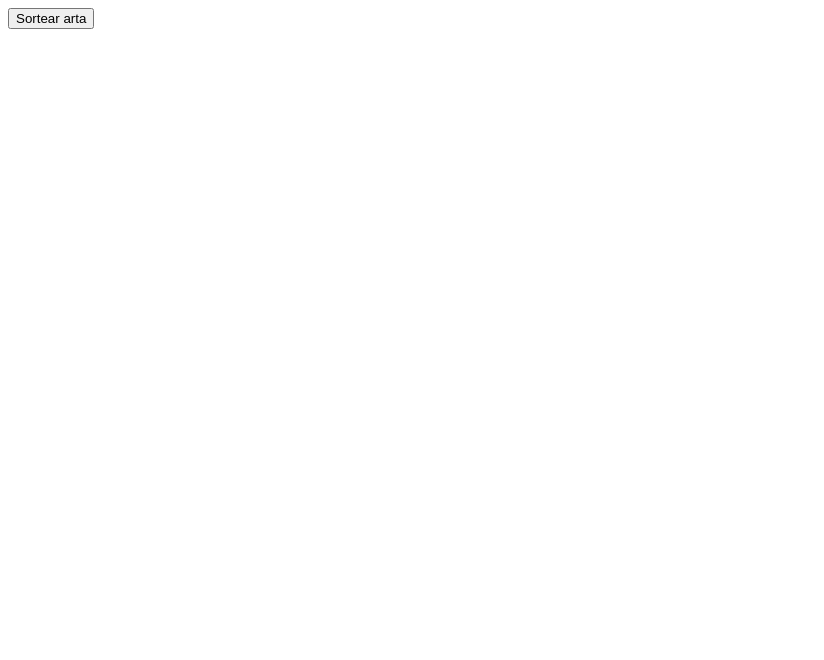
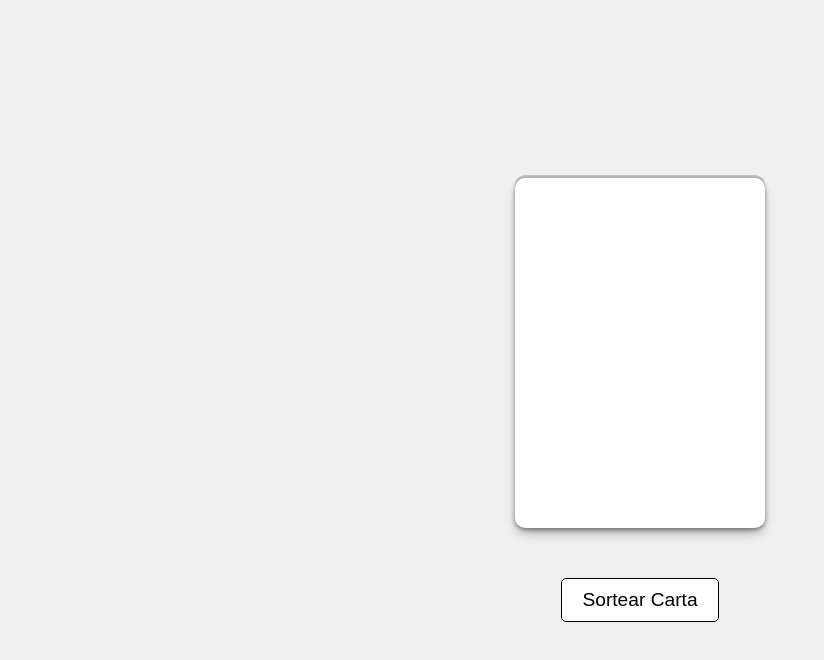
Before and after one commit to saulogomesdocarmo/cartas, a plain HTML site: page index.html in a window 1280 px wide. Shown: the whole page, without its empty margins (0-824 px from the left). Drawn offline with Linux system fonts and the light colour scheme.

Commit message:
jogo feito

```diff
--- a/cartas/app.js
+++ b/app.js
@@ -33,7 +33,7 @@ function sortear() {
     if (face === "J") {
         cc.innerHTML = `<img src = "/img/valete.png">`
     } else if (face === "Q") {
-        cc.innerHTML = `<img src = "/img/valete.png">`
+        cc.innerHTML = `<img src = "/img/dama.png">`
     } else if (face === "K") {
         cc.innerHTML = `<img src = "/img/rei.png">`
     } else {
--- a/cartas/index.html
+++ b/index.html
@@ -15,7 +15,7 @@
             <div class="centro" id="centro"></div>
             <div class="canto" id="infDir"></div>
         </div>
-        <button onclick="sortear()">Sortear arta</button>
+        <button onclick="sortear()">Sortear Carta</button>
     </div>
     <script src="app.js"></script>
 </body>
--- /dev/null
+++ b/style.css
@@ -0,0 +1,68 @@
+/*Layout*/
+
+*{
+    margin: 0;
+    padding: 0;
+    border: 0;
+    box-sizing: border-box;
+}
+
+.container{
+    display: flex;
+    flex-direction: column;
+    justify-content: center;
+    align-items: center;
+    height: 100vh;
+}
+
+body{
+    background: #f0f0f0;
+    font-family: sans-serif;
+    font-size: 1em;
+}
+
+/*Botão*/
+button{
+    padding: 10px 20px;
+    background: #ffffff;
+    border: 1px solid #000000;
+    border-radius: 5px;
+    font-size: 1.2em;
+}
+/*carta*/
+
+.carta{
+    width: 250px;
+    height: 350px;
+    background: #ffffff;
+    margin-bottom: 50px;
+    border-radius: 10px;
+    box-shadow: rgba(0, 0, 0, 0.4)
+    0px 2px 4px, rgba(0, 0, 0, 0.3) 0px 7px 13px -3px,
+    rgba(0, 0, 0, 0.2)0px -3px 0px;
+    position: relative;
+}
+
+.canto{
+    position: absolute;
+    font-size: 2em;
+    text-align: center;
+}
+
+#supEsq{
+    top:20px;
+    left:15px;
+}
+
+#infDir{
+    bottom: 25px;
+    right: 15px;
+}
+
+.centro{
+    display: flex;
+    align-items: center;
+    justify-content: center;
+    height: 100%;
+    font-size: 6em;
+}
```
Also changed, not shown: cartas/style.css (deleted), img/dama.png (renamed from cartas/img/dama.png), img/rei.png (renamed from cartas/img/rei.png), img/valete.png (renamed from cartas/img/valete.png).
